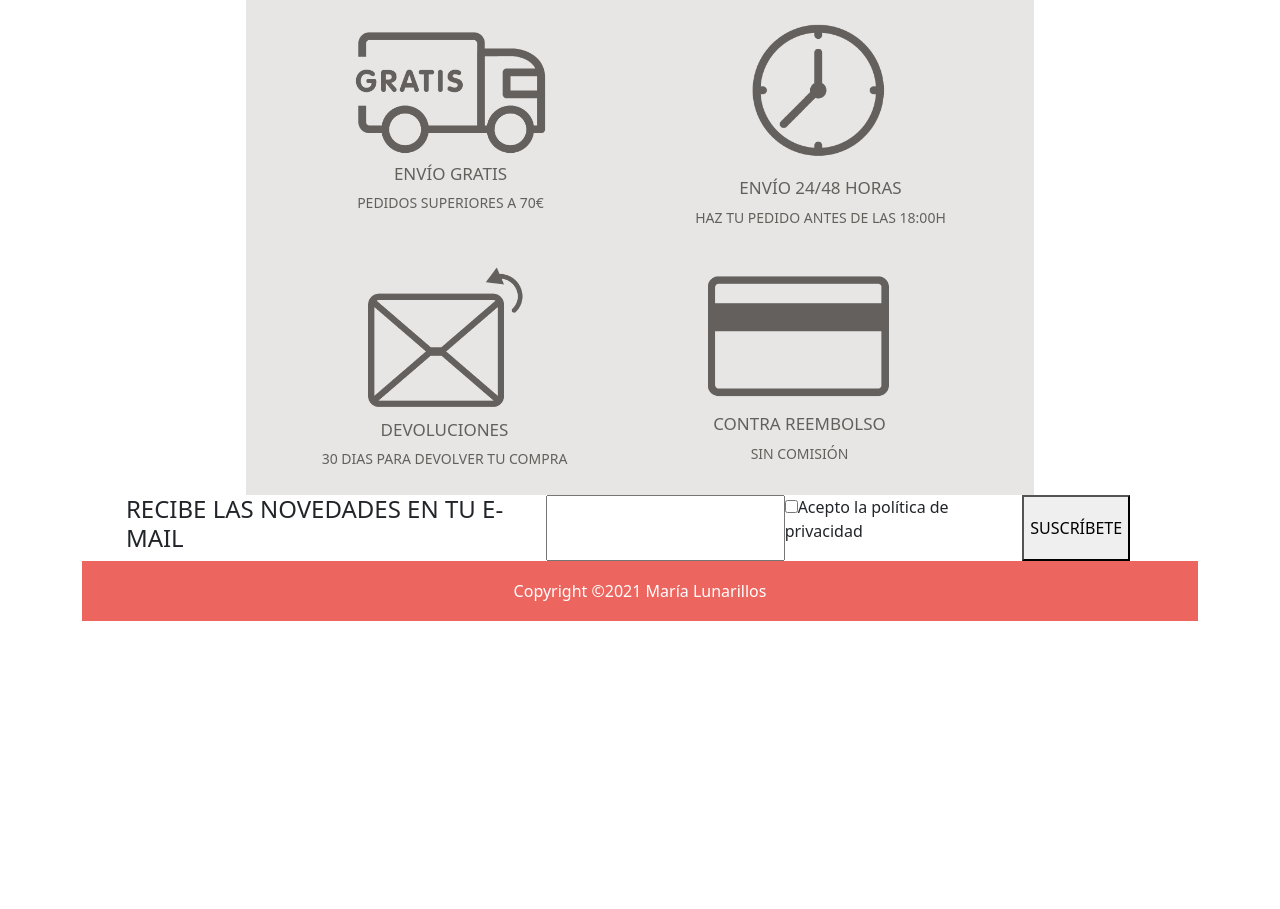
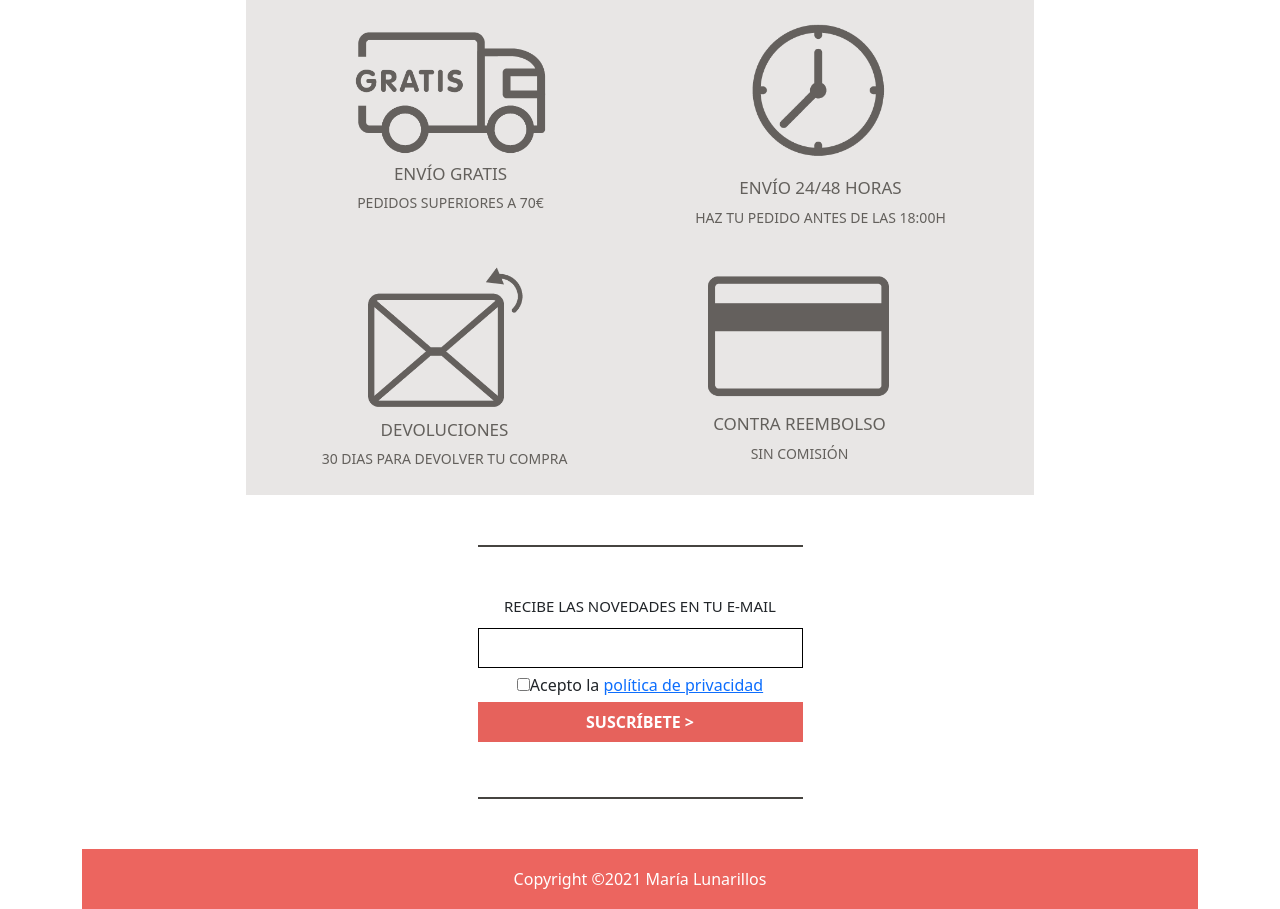
Before and after one commit to JaviFernandezz/W01CHWE-adam-javi, a website: page index.html in a window 1280 px wide. Shown: the part 777-1686 px from the top of the page. Before the commit the page ends 1398 px from the top, so only its background shows below. Drawn offline with nearby package versions, Linux system fonts and the light colour scheme.

Commit message:
add styles to form e-mail

```diff
--- a/index.html
+++ b/index.html
@@ -167,19 +167,28 @@
               </section>
             </div>
           </section>
-          <section>
+          <section class="about-us col-12">
             <section></section>
             <section>
-              <form class="form container row">
-                <div class="form__structure col-12">
+              <form class="form-container container">
+                <div class="upper-bar-newsletter"></div>
+                <div class="form-container__containt col-12">
                   <h4>RECIBE LAS NOVEDADES EN TU E-MAIL</h4>
-                  <input type="email" id="email" required />
+                  <input
+                    type="email"
+                    id="email"
+                    class="input-area-text"
+                    required
+                  />
                   <label>
-                    <input type="checkbox" name="buy" />Acepto la política de
-                    privacidad</label
-                  >
-                  <button type="submit">SUSCRÍBETE</button>
+                    <input type="checkbox" name="buy" />Acepto la
+                    <a href="#">política de privacidad</a>
+                  </label>
+                  <button type="submit" class="form-container__button">
+                    SUSCRÍBETE >
+                  </button>
                 </div>
+                <div class="lower-bar-newsletter"></div>
               </form>
             </section>
             <section></section>
--- a/styles.css
+++ b/styles.css
@@ -173,8 +173,37 @@
   flex-wrap: nowrap;
 }
 
-.form__structure {
+.form-container__containt {
   display: flex;
+  flex-direction: column;
+  align-items: center;
+  padding: 0;
+}
+
+.form-container__containt h4 {
+  font-size: 15px;
+}
+
+.input-area-text,
+.form-container__button {
+  height: 40px;
+  width: 325px;
+  border: 1px solid black;
+  margin: 5px;
+}
+
+.form-container__button {
+  background-color: rgb(230 98 92);
+  border: none;
+  color: white;
+  font-weight: bold;
+}
+
+.upper-bar-newsletter,
+.lower-bar-newsletter {
+  width: 325px;
+  border: 1px solid rgb(70, 68, 64);
+  margin: 50px auto;
 }
 
 /* -------------ADAM SECTION -------------------*/
```
